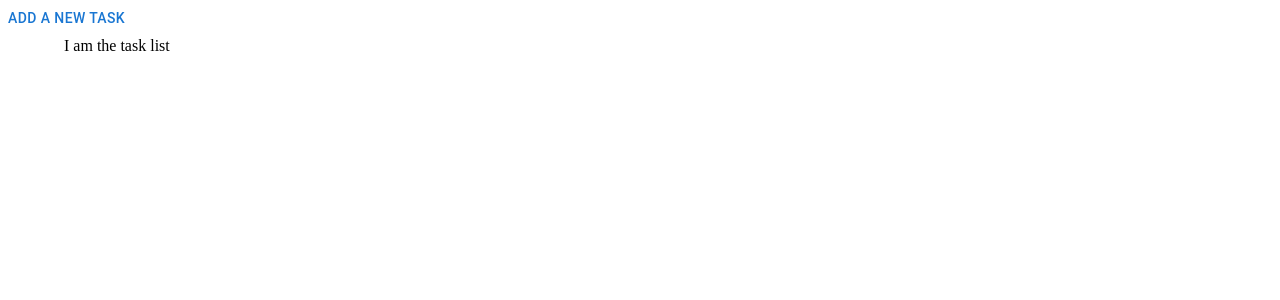
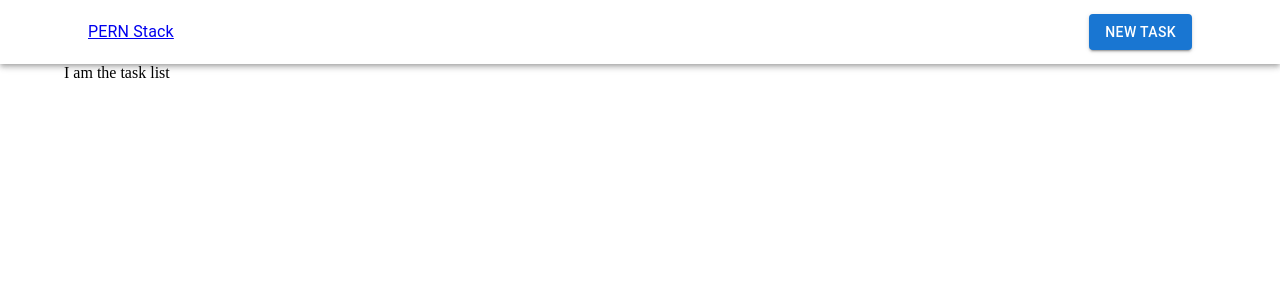
Before and after one commit to irvingvjuarez/pern-stack, a React app in the folder client/: page / in a window 1280 px wide. Shown: the top 300 px of the page. Built offline with nearby package versions, Linux system fonts and the light colour scheme; the HTML template or start-up script is replaced by a standard one.

Commit message:
Routing added within the app

```diff
--- a/client/src/components/Navbar.tsx
+++ b/client/src/components/Navbar.tsx
@@ -1,11 +1,28 @@
-import { Button } from "@mui/material"
+import { Button, Box, AppBar, Container, Toolbar, Typography } from "@mui/material"
+import { Link } from "react-router-dom"
+import { useAppFlow } from "../hooks/useAppFlow"
 
 export const Navbar = () => {
   return(
-    <div>
-      <Button>
-        Add a new Task
-      </Button>
-    </div>
+    <Box sx={{flexGrow: 1}}>
+      <AppBar position="static" color="transparent">
+        <Container>
+          <Toolbar>
+            <Typography sx={{flexGrow: 1}}>
+              <Link to="/">
+                PERN Stack
+              </Link>
+            </Typography>
+
+            <Button
+              variant="contained"
+              onClick={useAppFlow("/add-task")}
+            >
+              New Task
+            </Button>
+          </Toolbar>
+        </Container>
+      </AppBar>
+    </Box>
   )
 }
--- /dev/null
+++ b/client/src/hooks/useAppFlow.ts
@@ -0,0 +1,12 @@
+import { useMemo } from "react";
+import { useNavigate } from "react-router-dom"
+
+export const useAppFlow = (path?: string) => {
+  const navigate = useNavigate()
+  const to = path ? path : -1
+
+  return () => {
+    // @ts-ignore
+    navigate(to);
+  }
+}
```
